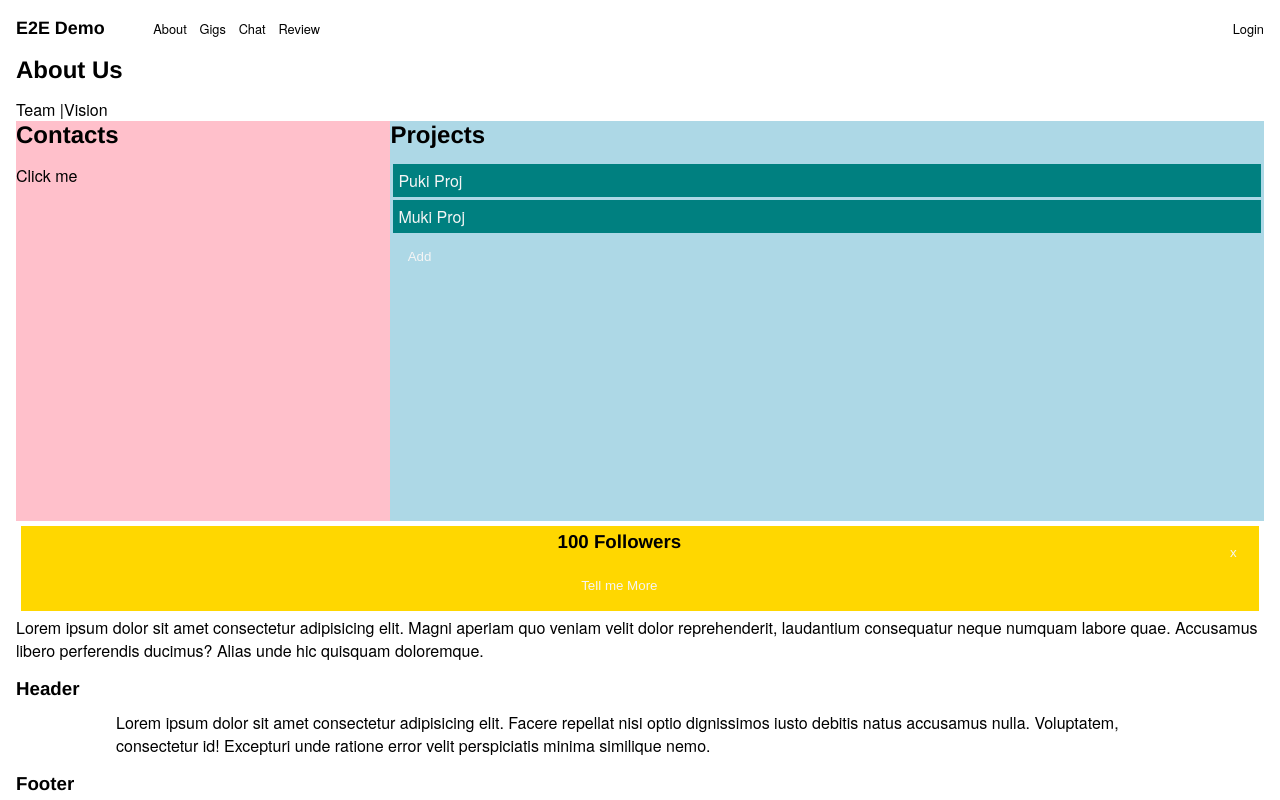
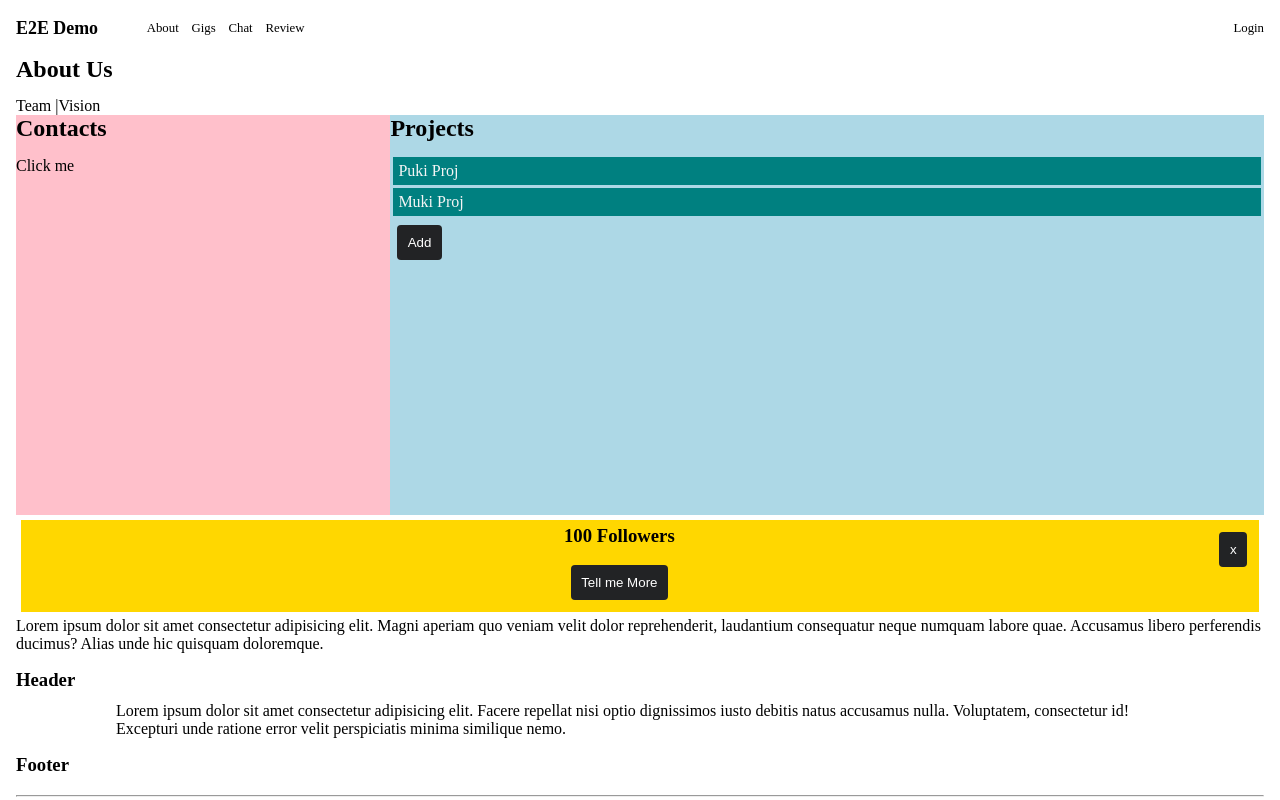
Before and after one commit to AvrahamKrol/Sprint-frontend, a React (Vite) app: page /about in a window 1280 px wide. Shown: the top 800 px of the page. Built offline with nearby package versions, Linux system fonts and the light colour scheme; no server answers; a web font is replaced by a local one.

Commit message:
Refactor CSS: Set basic colors and change variables to a new ones

```diff
--- a/src/assets/styles/basics/base.css
+++ b/src/assets/styles/basics/base.css
@@ -5,8 +5,8 @@
 body {
     margin: 0 auto;
 
-    font-family: var(--font-main);
-    color: --var(--clr-main);
+    font-family: var(--font-black);
+    color: --var(--clr-black);
 }
 
 h1,
--- a/src/assets/styles/basics/forms.css
+++ b/src/assets/styles/basics/forms.css
@@ -1,14 +1,14 @@
-
 button {
-	padding: .5em .8em;
+	padding: .75em .8em;
 	border: 0;
 	margin: .5em;
 	cursor: pointer;
-	background-color: var(--clr1);
-	color: whitesmoke;
+	background-color: var(--clr-black);
+	color: var(--clr-white);
+	border-radius: var(--radius-sm);
 }
 
 button:hover {
 	transition: 0.3s;
-	background-color: var(--clr1-light)
+	background-color: var(--clr-black-hov)
 }
--- a/src/assets/styles/basics/layout.css
+++ b/src/assets/styles/basics/layout.css
@@ -1,4 +1,3 @@
-
 .main-container {
     display: grid;
     grid-template-columns: 1rem 1fr 1rem;
@@ -34,12 +33,12 @@
     }
 
     >*.full {
-        background-color: var(--clr1);
+        background-color: var(--clr-white);
         grid-column: 1 / -1;
     }
 
     >*:not(.full) {
-        background-color: var(--clr4);
+        background-color: var(--clr-white);
     }
 }
 
@@ -49,7 +48,7 @@
     grid-template-columns: repeat(auto-fit, minmax(350px, 1fr));
     gap: 10px;
 
-    > article {
+    >article {
         border: 1px solid #ccc;
         border-radius: 6px;
         padding: 2rem;
--- a/src/assets/styles/cmps/UserMsg.css
+++ b/src/assets/styles/cmps/UserMsg.css
@@ -8,9 +8,9 @@
 
     padding: .2em;
     padding-inline-end: 1.5em;
-    background-color: var(--gray3);
+    background-color: var(--clr-gray);
 
-    color: white;
+    color: var(--clr-white);
     font-size: .9em;
 
     opacity: 0;
@@ -31,11 +31,11 @@
     }
 
     & button {
-        background-color: var(--gray1);
+        background-color: var(--clr-gray);
         padding: 1px 6px;
         border: 0;
         border-radius: 50%;
-        color: var(--gray4);
+        color: var(--clr-gray-dark);
     }
 
 }
--- a/src/assets/styles/cmps/gig/GigFilter.css
+++ b/src/assets/styles/cmps/gig/GigFilter.css
@@ -5,7 +5,7 @@
     gap: 0 .5em;
 
     background-color: #fff;
-    padding: .5em;
+    padding-block: .5em;
 
     & h3 {
         grid-column: 1 / -1;
@@ -20,11 +20,11 @@
     & input:is([type="text"], [type="number"]) {
         height: 1.8em;
         border: none;
-        border-block-end: 1px solid var(--gray1);
+        border-block-end: 1px solid var(--clr-gray);
 
         &:focus {
             outline: none;
-            background-color: var(--gray1);
+            background-color: var(--clr-gray);
         }
     }
 
@@ -56,12 +56,12 @@
         >span {
             font-size: .9em;
             padding: 0.1em 0.3em;
-            outline: 1px solid var(--gray1);
+            outline: 1px solid var(--clr-gray1);
         }
 
         &:has(:checked) span {
             background-color: var(--clr3);
-            color: var(--gray1);
+            color: var(--clr-gray);
         }
     }
 }
--- a/src/assets/styles/setup/var.css
+++ b/src/assets/styles/setup/var.css
@@ -18,17 +18,17 @@
 } */
 
 :root {
-  --clr-main: #1DBF73;
-  --clr-main-hov: #19A463;
+  --clr-black: #222325;
+  --clr-black-hov: #404145;
 
-  --clr-txt: #222325;
-  --clr-txt-2: #62646A;
+  --clr-white: #fff;
 
-  --clr-background: #fff;
+  --clr-gray: #c5c6c9;
+  --clr-gray-hov: #f5f5f5;
+  --clr-gray-dark: #62646a;
+  --clr-gray-darkest: #404145;
 
   --clr-star: #FFBE5B;
-
-  --clr-border: #E4E5E7;
 
   --success: #DFF5E9;
   --warning: #FFF1D6;
```
